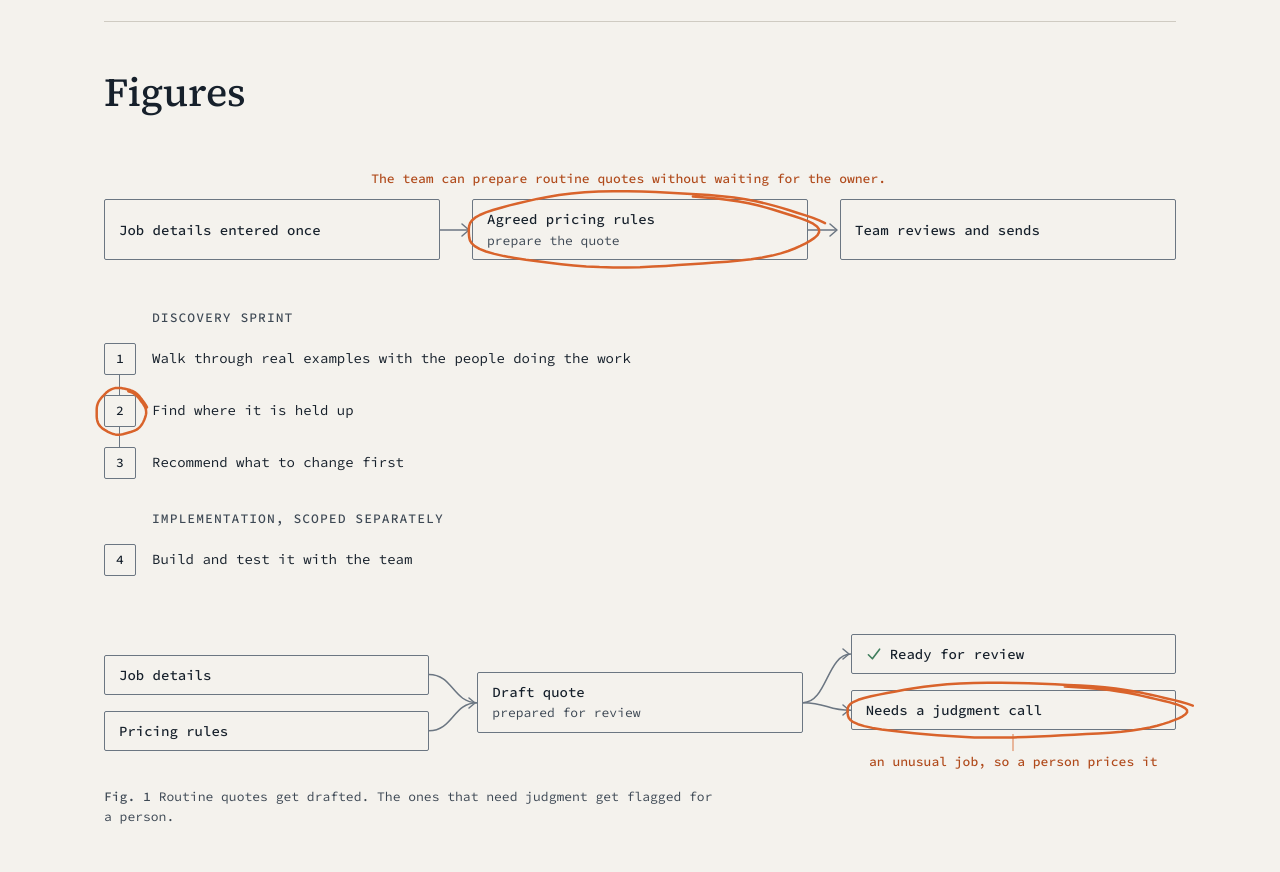
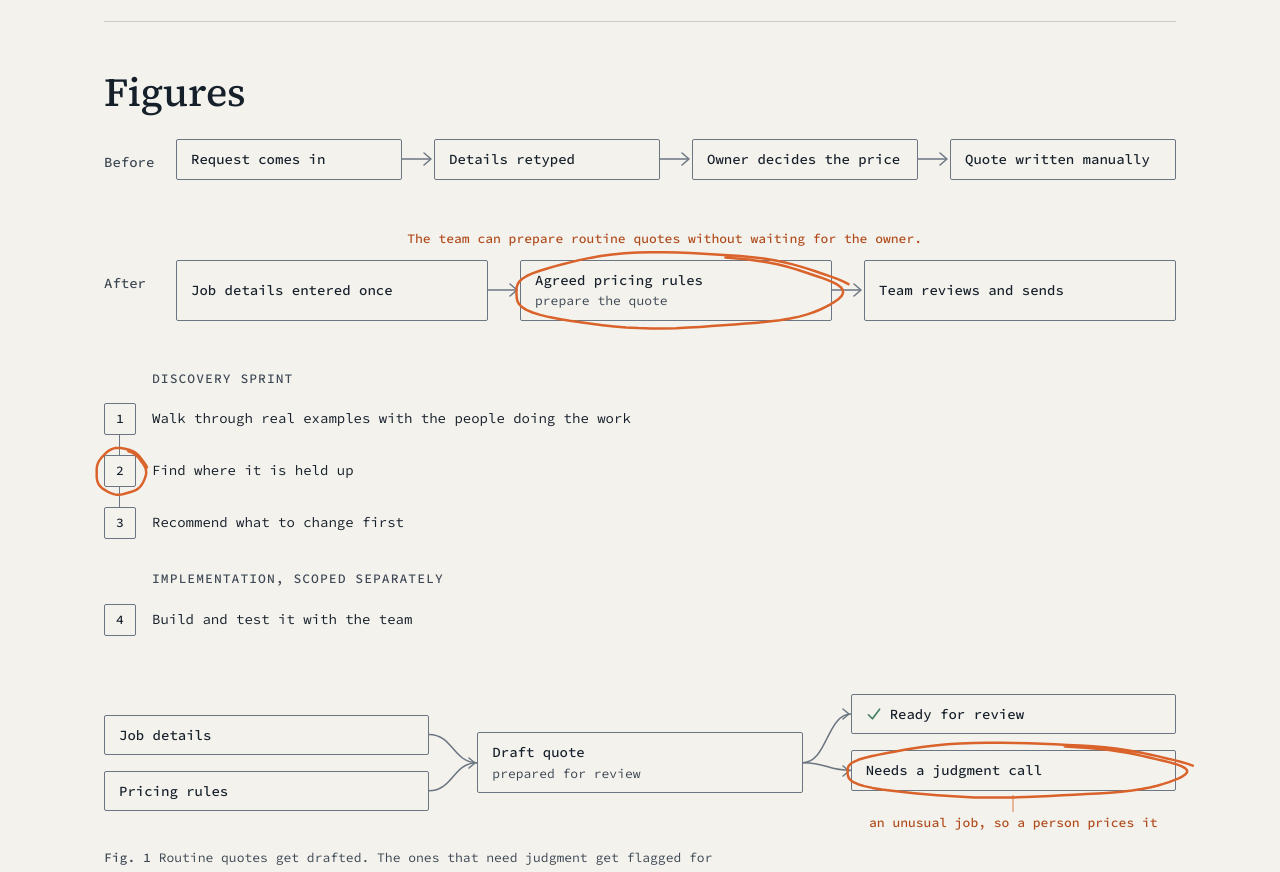
Before and after one commit to patrickmch/website, a React (Vite) app: page /style in a window 1280 px wide. Shown: the part 3200-4072 px from the top of the page. Built offline with nearby package versions, Linux system fonts and the light colour scheme.

Commit message:
Restore Before alongside the simplified After flow

```diff
--- a/components/diagrams/QuoteFlow.tsx
+++ b/components/diagrams/QuoteFlow.tsx
@@ -1,15 +1,29 @@
 import { Figure, Flow, Node, Connector } from '../Figure';
 
-/** An illustrative improvement to preparing routine quotes. */
+/** An illustrative comparison with a simple, three-step improved flow. */
 export function QuoteFlow() {
   return (
     <Figure
       n={1}
       showCaption={false}
       caption="An example of reducing the work involved in preparing a quote."
-      description="Three steps show an improved quoting process. Job details are entered once, agreed pricing rules prepare the quote, and the team reviews and sends it. The pricing rules are circled with the note 'The team can prepare routine quotes without waiting for the owner.'"
+      description="Two flows compare preparing a quote before and after an improvement. Before: a request comes in, details are retyped, the owner decides the price, and the quote is written manually. After: job details are entered once, agreed pricing rules prepare the quote, and the team reviews and sends it. The pricing rules are circled with the note 'The team can prepare routine quotes without waiting for the owner.'"
     >
-      <Flow annotated className="flow--even quote-flow">
+      <div className="quote-comparison__row">
+        <p className="quote-comparison__label">Before</p>
+        <Flow className="flow--even quote-comparison__before">
+          <Node label="Request comes in" />
+          <Connector />
+          <Node label="Details retyped" />
+          <Connector />
+          <Node label="Owner decides the price" />
+          <Connector />
+          <Node label="Quote written manually" />
+        </Flow>
+      </div>
+      <div className="quote-comparison__row">
+        <p className="quote-comparison__label">After</p>
+        <Flow className="flow--even quote-flow">
           <Node label="Job details entered once" />
           <Connector />
           <Node
@@ -22,6 +36,7 @@ export function QuoteFlow() {
           <Connector />
           <Node label="Team reviews and sends" />
         </Flow>
+      </div>
     </Figure>
   );
 }
--- a/styles/pages.css
+++ b/styles/pages.css
@@ -44,12 +44,35 @@
   }
 }
 
-/* ---------- Home: improved quoting flow ---------- */
+/* ---------- Home: quoting before and after ---------- */
+.quote-comparison__row + .quote-comparison__row {
+  margin-top: 40px;
+}
+
+.quote-comparison__label {
+  margin-bottom: 16px;
+  font-family: var(--font-mono);
+  font-size: var(--text-fig);
+  font-weight: 500;
+  color: var(--ink-2);
+}
+
 @media (min-width: 768px) {
-  .quote-flow {
-    padding-top: 60px;
+  .quote-comparison__row {
+    display: grid;
+    grid-template-columns: 72px minmax(0, 1fr);
+    align-items: start;
   }
 
+  .quote-comparison__row + .quote-comparison__row {
+    margin-top: 80px;
+  }
+
+  .quote-comparison__label {
+    margin: 12px 0 0;
+  }
+
+  .quote-comparison__before > .node,
   .quote-flow > .node {
     flex: 1 1 0;
   }
```
Also changed, not shown: 3 other files (tests, documents, lock files or other folders). Lines whose indentation alone changed are shown as unchanged.
